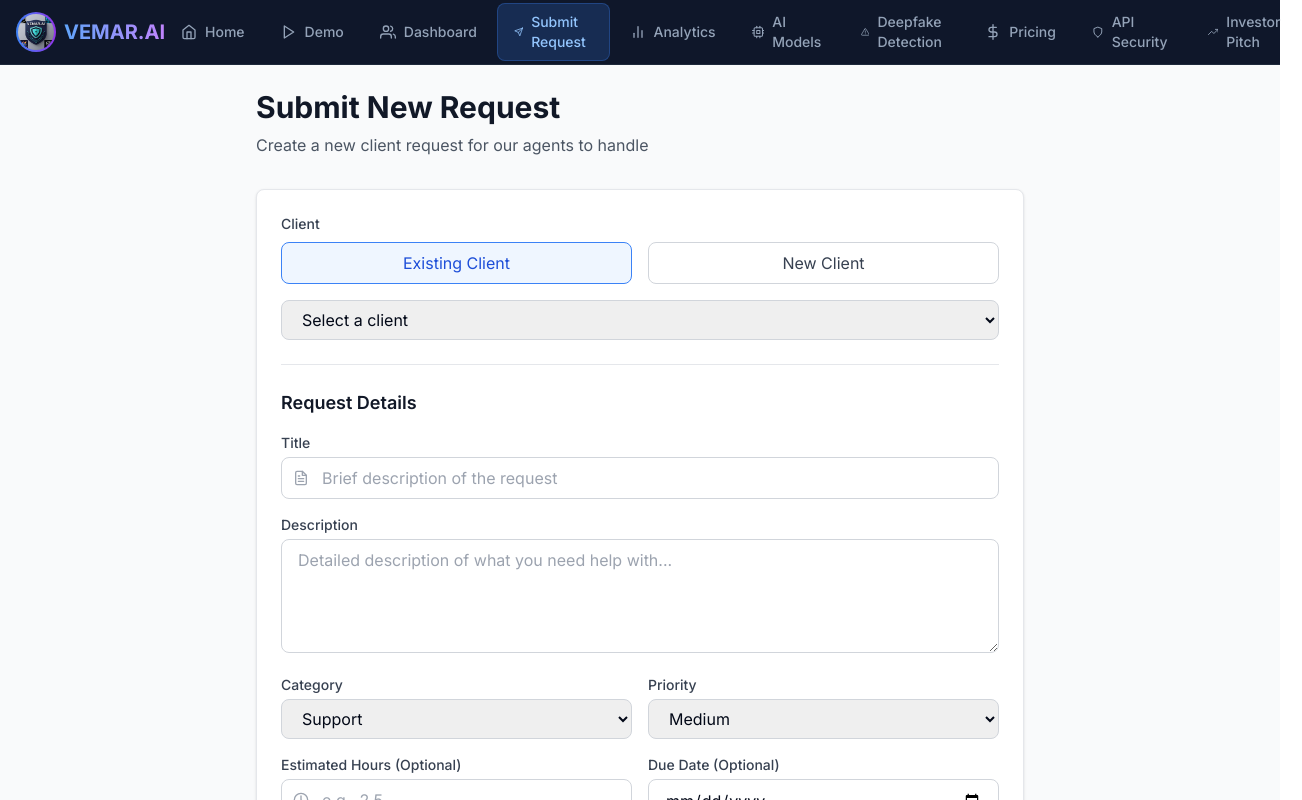
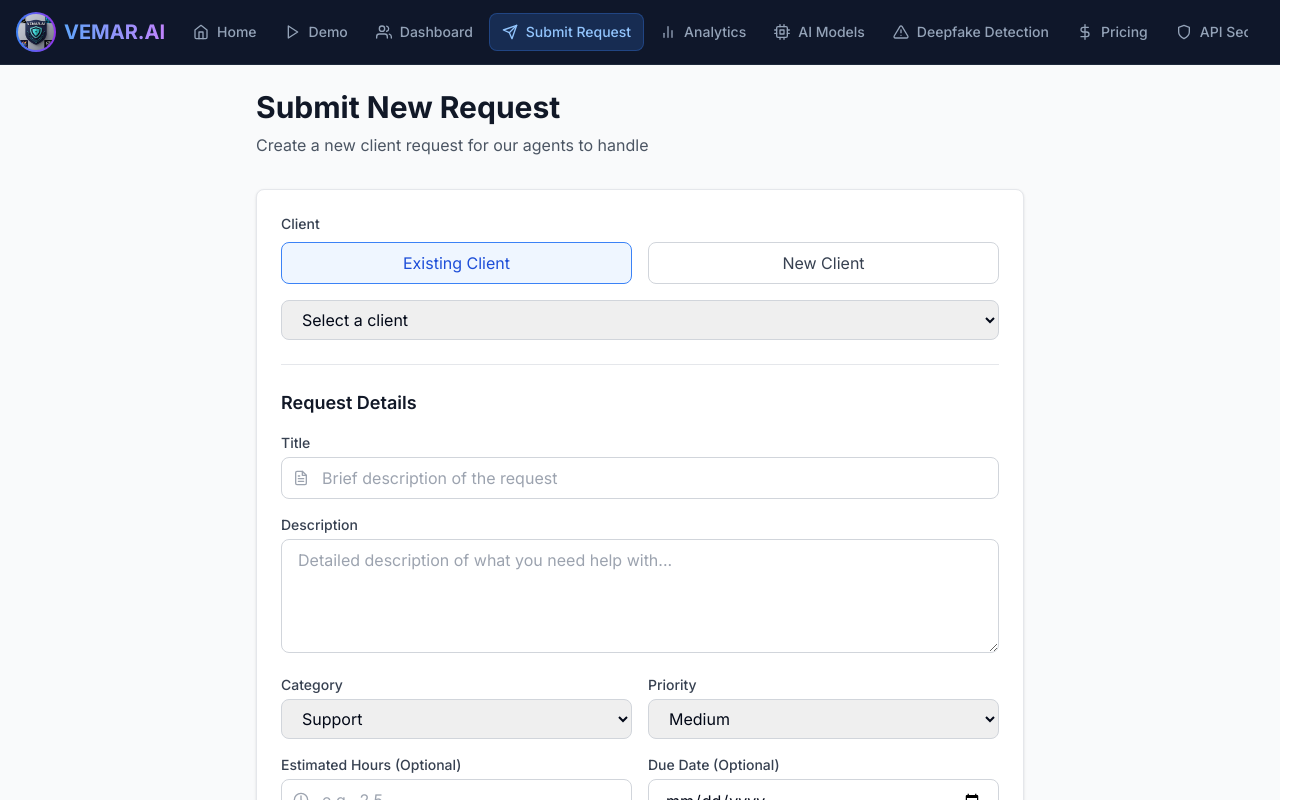
Before and after one commit to Lyzr-Apps/vemar-blueprint-epic-club, a Next.js app: page /submit-request in a window 1280 px wide. Shown: the top 800 px of the page, 1302 px wide, since content can reach past the window. Built offline with nearby package versions, Linux system fonts and the light colour scheme.

Commit message:
fix: resolved navigation issues by adding z-index, making navigation scrollable, and implementing scrollbar hide utility

```diff
--- a/app/globals.css
+++ b/app/globals.css
@@ -189,3 +189,14 @@
   width: 100%;
   height: 1px;
 }
+
+/* Hide scrollbar for Chrome, Safari and Opera */
+.scrollbar-hide::-webkit-scrollbar {
+  display: none;
+}
+
+/* Hide scrollbar for IE, Edge and Firefox */
+.scrollbar-hide {
+  -ms-overflow-style: none;  /* IE and Edge */
+  scrollbar-width: none;  /* Firefox */
+}
--- a/components/navigation.tsx
+++ b/components/navigation.tsx
@@ -73,7 +73,7 @@ export function Navigation() {
   ]
 
   return (
-    <nav className="bg-slate-900 border-b border-slate-800">
+    <nav className="bg-slate-900 border-b border-slate-800 sticky top-0 z-50">
       <div className="container mx-auto px-4">
         <div className="flex items-center justify-between h-16">
           {/* Logo */}
@@ -95,7 +95,7 @@ export function Navigation() {
           </Link>
 
           {/* Desktop Navigation */}
-          <div className="hidden md:flex items-center gap-1">
+          <div className="hidden md:flex items-center gap-1 overflow-x-auto scrollbar-hide flex-1 mx-4">
             {navItems.map((item) => {
               const Icon = item.icon
               const isActive = pathname === item.href
@@ -104,7 +104,7 @@ export function Navigation() {
                 <Link
                   key={item.href}
                   href={item.href}
-                  className={`flex items-center gap-2 px-4 py-2 rounded-lg transition-all ${
+                  className={`flex items-center gap-2 px-3 py-2 rounded-lg transition-all whitespace-nowrap ${
                     isActive
                       ? 'bg-blue-500/20 text-blue-300 border border-blue-500/30'
                       : 'text-slate-400 hover:text-slate-200 hover:bg-slate-800'
```
